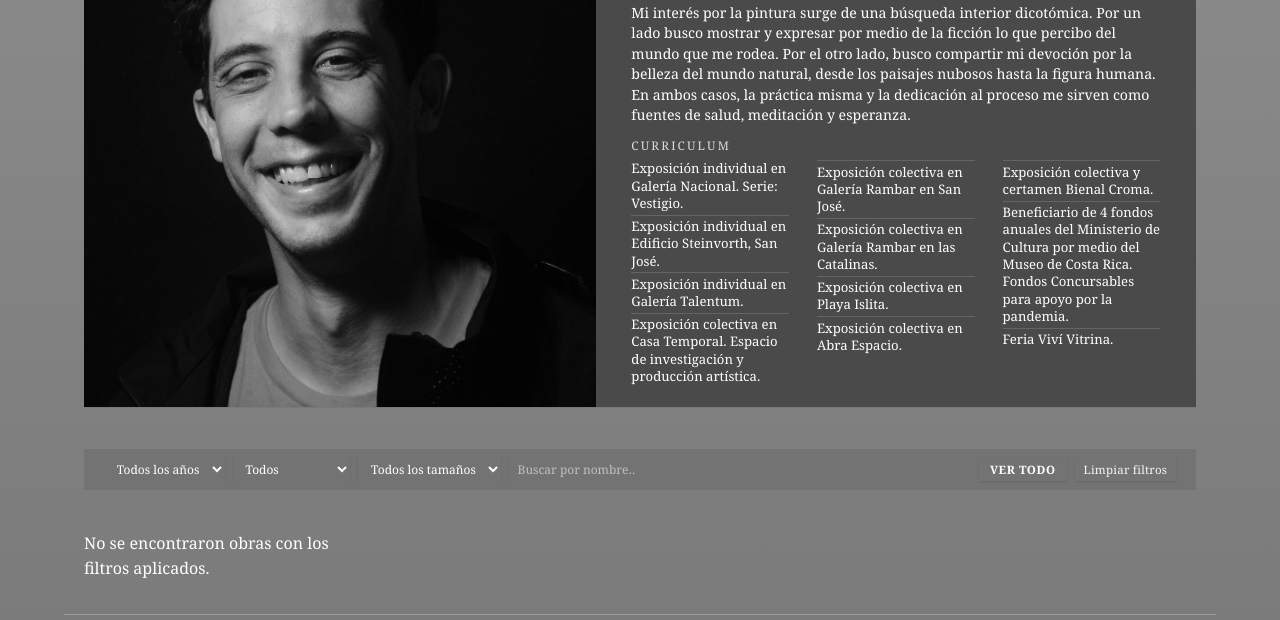
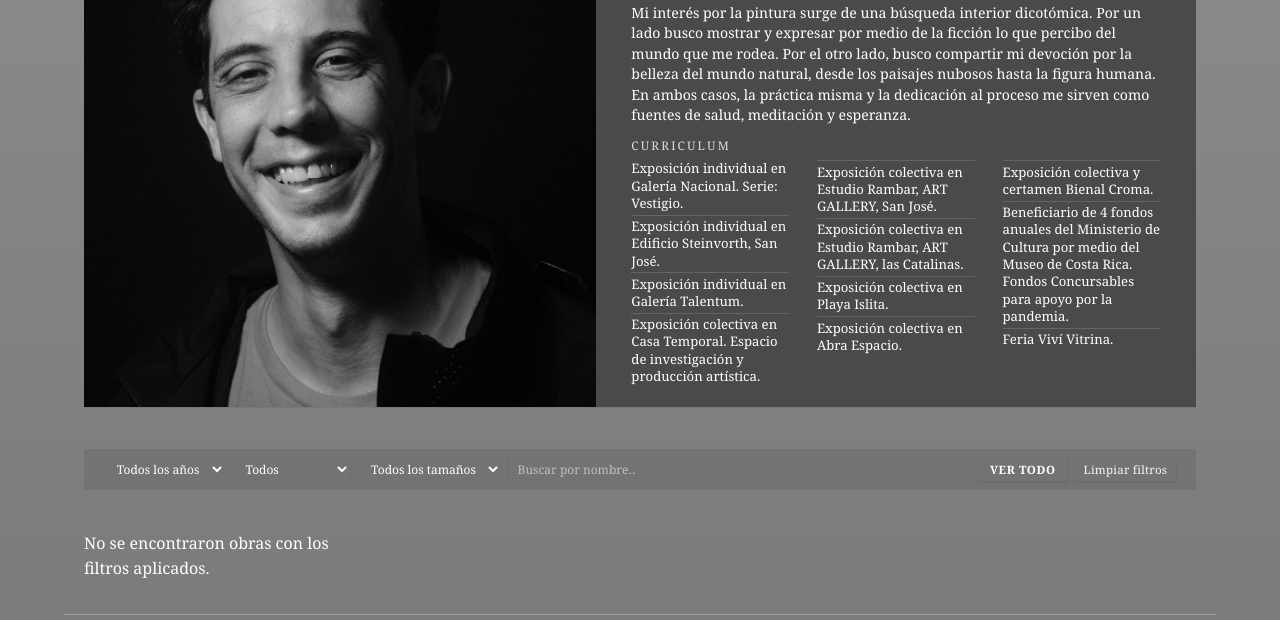
Before and after one commit to buscongo/Paginaweb-Galeria, a website: page html/index.html in a window 1280 px wide. Shown: the part 180-800 px from the top of the page. Drawn offline with Linux system fonts and the light colour scheme; no server answers; files whose address does not match are found by name; a web font is replaced by a local one.

Commit message:
content(curriculum): Estudio Rambar, ART GALLERY

```diff
--- a/html/index.html
+++ b/html/index.html
@@ -50,8 +50,8 @@
           <li>Exposición individual en Edificio Steinvorth, San José.</li>
           <li>Exposición individual en Galería Talentum.</li>
           <li>Exposición colectiva en Casa Temporal. Espacio de investigación y producción artística.</li>
-          <li>Exposición colectiva en Galería Rambar en San José.</li>
-          <li>Exposición colectiva en Galería Rambar en las Catalinas.</li>
+          <li>Exposición colectiva en Estudio Rambar, ART GALLERY, San José.</li>
+          <li>Exposición colectiva en Estudio Rambar, ART GALLERY, las Catalinas.</li>
           <li>Exposición colectiva en Playa Islita.</li>
           <li>Exposición colectiva en Abra Espacio.</li>
           <li>Exposición colectiva y certamen Bienal Croma.</li>
```
